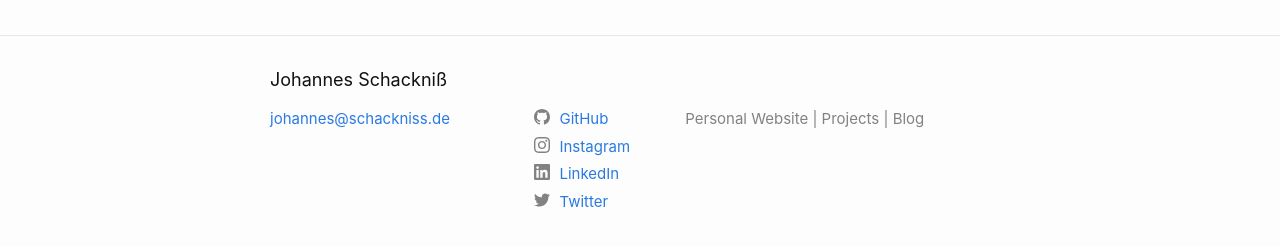
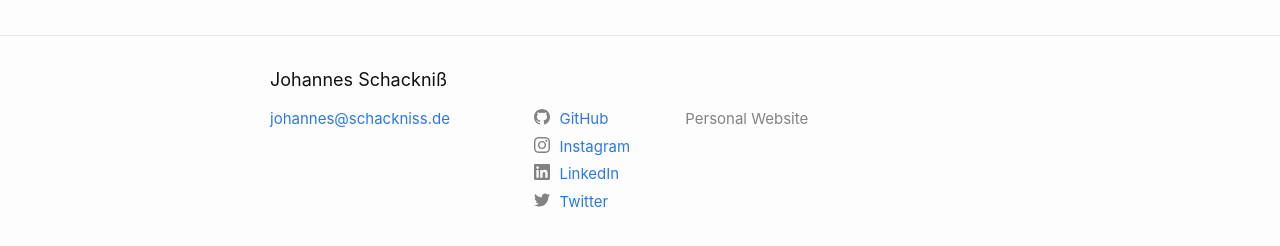
Before and after one commit to schackniss/schackniss.de, a Jekyll site: the page built from index.md, in a window 1280 px wide. Shown: the part 627-873 px from the top of the page. Built offline with Jekyll 4.4.1, drawn with Linux system fonts in a browser that asks for light colours.

Commit message:
[Change] description

```diff
--- a/_config.yml
+++ b/_config.yml
@@ -21,7 +21,7 @@
 title: Johannes Schackniß
 email: johannes@schackniss.de
 description: >- # this means to ignore newlines until "baseurl:"
-  Personal Website | Projects | Blog
+  Personal Website
 baseurl: "/" # the subpath of your site, e.g. /blog
 url: "https://schackniss.de" # the base hostname & protocol for your site, e.g. http://example.com
 twitter_username: schackniss
```
